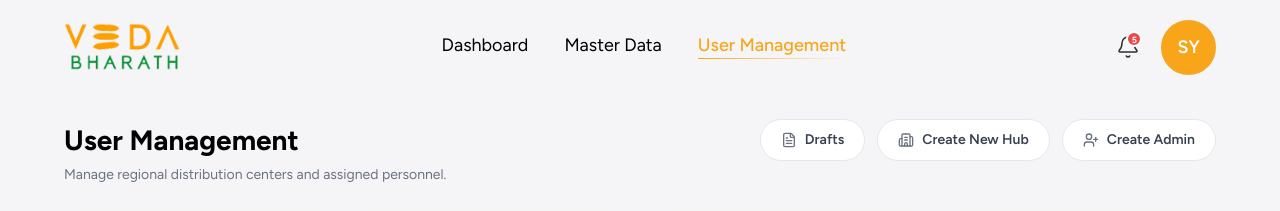
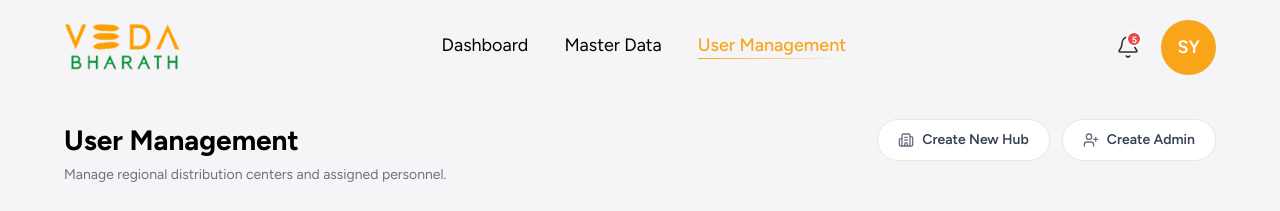
Before and after one commit to ARBRABBIT/Vedabharath-dashboards, a Next.js app: page /super-admin/users in a window 1280 px wide. Shown: the top 211 px of the page. Built offline with nearby package versions, Linux system fonts and the light colour scheme.

Commit message:
fix(users): remove drafts button from User Management header

```diff
--- a/src/app/super-admin/users/page.tsx
+++ b/src/app/super-admin/users/page.tsx
@@ -1,6 +1,6 @@
 "use client";
 
-import { Building2, FileText, MapPin, Search, UserPlus } from "lucide-react";
+import { Building2, MapPin, Search, UserPlus } from "lucide-react";
 import Link from "next/link";
 import { useEffect, useMemo, useState } from "react";
 import { SuperAdminNavbar } from "@/components/dashboard/SuperAdminNavbar";
@@ -132,13 +132,6 @@ export default function UserManagementPage() {
             <p className="mt-1 text-sm text-[#6B7280]">Manage regional distribution centers and assigned personnel.</p>
           </div>
           <div className="flex items-center gap-3">
-            <Link
-              href="/super-admin/users/drafts"
-              className="flex cursor-pointer items-center gap-2 whitespace-nowrap rounded-full border border-[#E5E7EB] bg-white px-5 py-2.5 text-sm font-semibold text-[#374151] transition-colors hover:bg-[#F9FAFB]"
-            >
-              <FileText className="h-4 w-4 text-[#6B7280]" strokeWidth={2} />
-              Drafts
-            </Link>
             <button
               type="button"
               onClick={() => setCreateHubOpen(true)}
```
